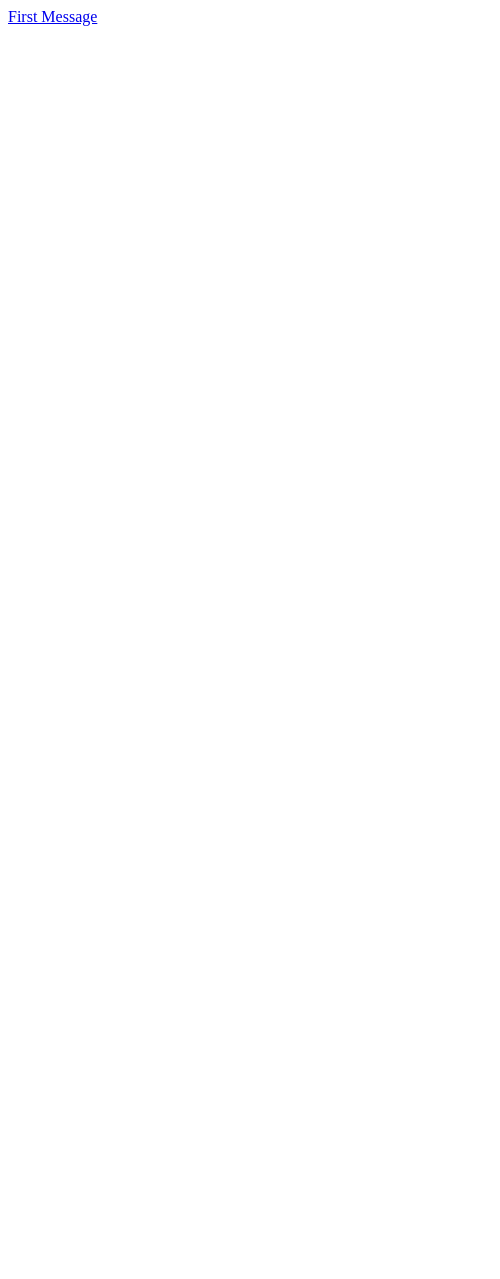
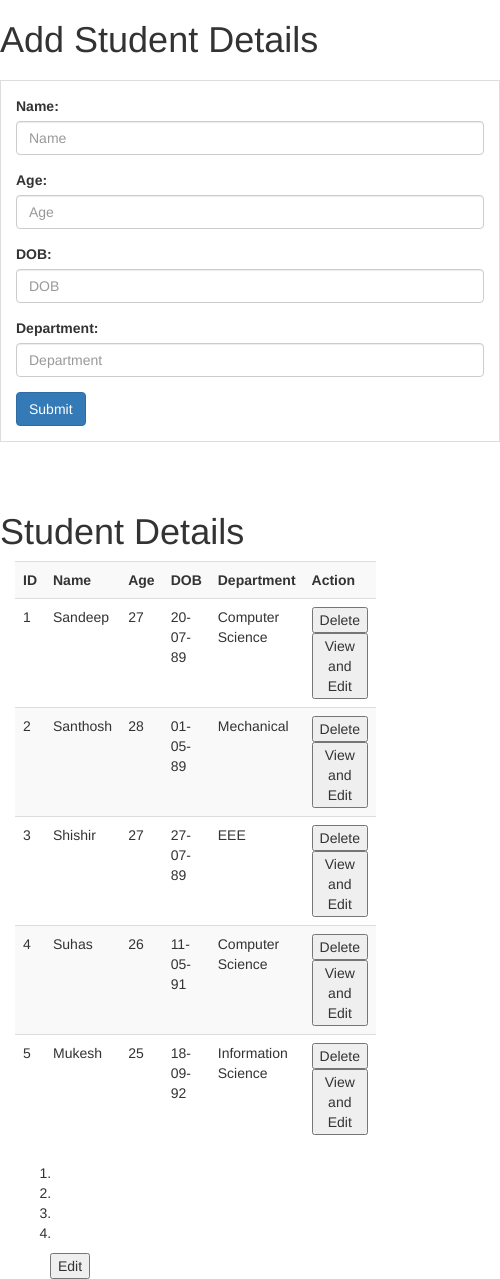
Before and after one commit to Mukesh04/BasicGit, a plain HTML site: page public/index.html in a window 390 px wide. Shown: the whole page, 500 px wide, since content can reach past the window. Before the commit the page ends 844 px from the top, so only its background shows below. Drawn offline with nearby package versions, Linux system fonts and the light colour scheme; some packages are replaced by stand-ins of ours.

Commit message:
added student app

```diff
--- /dev/null
+++ b/public/app.js
@@ -0,0 +1,75 @@
+var app = angular.module("myApp" , []);
+
+app.controller("myCtrl", myCtrl);
+
+//app.service("AppDataserviceSvc", Student );
+
+
+
+    function myCtrl($scope) {
+    $scope.errorMsg = "";
+    $scope.editMode = false;
+
+        var Student = function (name,age,dob,dept){
+            this.name = name;
+            this.age = age;
+            this.dob = dob;
+            this.dept = dept;
+        }
+
+    $scope.studentArray = [
+        {
+            "name" : "Sandeep",
+            age : 27,
+            dob : "20-07-89",
+            "dept": "Computer Science"
+        },
+        {
+            "name" : "Santhosh",
+            age : 28,
+            dob : "01-05-89",
+            "dept": "Mechanical"
+        },
+        {
+            "name" : "Shishir",
+            age : 27,
+            dob : "27-07-89",
+            "dept": "EEE"
+        },
+        {
+            "name" : "Suhas",
+            age : 26,
+            dob : "11-05-91",
+            "dept": "Computer Science"
+        },
+        {
+            "name" : "Mukesh",
+            age : 25,
+            dob : "18-09-92",
+            "dept": "Information Science"
+        }
+    ]
+
+    $scope.selectStudent = function(index){
+        $scope.selectedStudent = $scope.studentArray[index];
+    }
+
+    $scope.addItem = function () {
+        $scope.studentArray.push(new Student($scope.name,$scope.age,$scope.dob,$scope.dept));
+        $scope.name = "";
+        $scope.age = "";
+        $scope.dob = "";
+        $scope.dept = "";
+        $scope.errorMsg = "Student details Added Successfully";
+    }
+
+    $scope.removeItem = function (index) {
+        $scope.studentArray.splice(index,1);
+        $scope.errorMsg = "Student details  Removed Successfully";
+    }
+
+    $scope.triggerMode = function(){
+        $scope.editMode = !$scope.editMode;
+    }
+
+}
--- a/public/index.html
+++ b/public/index.html
@@ -2,14 +2,78 @@
 <html lang="en">
 <head>
     <meta charset="UTF-8">
-    <title>Title</title>
+    <title>Student details</title>
+    <link rel="stylesheet" href="https://maxcdn.bootstrapcdn.com/bootstrap/3.3.7/css/bootstrap.min.css" integrity="sha384-BVYiiSIFeK1dGmJRAkycuHAHRg32OmUcww7on3RYdg4Va+PmSTsz/K68vbdEjh4u" crossorigin="anonymous">
     <script src="https://ajax.googleapis.com/ajax/libs/angularjs/1.6.5/angular.min.js"></script>
-    <script src="https://cdnjs.cloudflare.com/ajax/libs/angular-ui-router/1.0.3/angular-ui-router.js"></script>
-    <script src="routing.js"></script>
+    <script src="app.js"></script>
 </head>
-<body ng-app="routing-app">
-   <a ui-sref="firstMessage">First Message</a>
-   <div ui-view>
-   </div>
+<body>
+<div class="container" ng-app="myApp" ng-controller="myCtrl" >
+    <div class="row" style="margin-top: 20px;">
+        <h1 style="width:500px; margin: 0 auto;">Add Student Details</h1>
+        <div style="width:500px; margin: 0 auto; margin-top: 20px; border: 1px solid #ddd; padding: 15px;">
+            <form>
+                <div class="form-group">
+                    <label for="name">Name:</label>
+                    <input type="text" class="form-control" id="name" placeholder="Name" ng-model="name">
+                </div>
+                <div class="form-group">
+                    <label for="age">Age:</label>
+                    <input type="number" class="form-control" id="age" placeholder="Age" ng-model="age">
+                </div>
+                <div class="form-group">
+                    <label for="dob">DOB:</label>
+                    <input type="text" class="form-control" id="dob" placeholder="DOB" ng-model="dob">
+                </div>
+                <div class="form-group">
+                    <label for="dept">Department:</label>
+                    <input type="text" class="form-control" id="dept" placeholder="Department" ng-model="dept">
+                </div>
+                <button ng-click="addItem()" class="btn btn-primary">Submit</button>
+                <!--<button ng-show="editMode" ng-click="updateItem()" class="btn btn-primary">Update Student</button> -->
+                <!--<button ng-click="viewItem()" class="btn btn-primary">View</button> <br/> -->
+                <div>{{errorMsg}}</div>
+            </form>
+        </div>
+       </div>
+
+    <div class="row" style="margin-top: 50px;">
+        <h1 style="width:500px; margin-bottom: 10px;">Student Details</h1>
+        <div class="col-md-8">
+         <table class="table table-striped">
+             <tr>
+                 <th>ID</th>
+                 <th>Name</th>
+                 <th>Age</th>
+                 <th>DOB</th>
+                 <th>Department</th>
+                 <th>Action</th>
+             </tr>
+             <tr ng-repeat="student in studentArray" >
+                 <td>{{$index+1}}</td>
+                 <td>{{student.name}}</td>
+                 <td>{{student.age}}</td>
+                 <td>{{student.dob}}</td>
+                 <td>{{student.dept}}</td>
+                 <td><button ng-click="removeItem($index)">Delete</button>
+                     <button ng-click="selectStudent($index)">View and Edit</button></td>
+             </tr>
+         </table>
+        </div>
+
+        <div class="col-md-4">
+            <ol>
+                <li><span ng-hide="editMode">{{selectedStudent.name}}</span> <input type="text" ng-show="editMode" ng-model="selectedStudent.name"></li>
+                <li><span ng-hide="editMode">{{selectedStudent.age}}</span> <input type="number" ng-show="editMode" ng-model="selectedStudent.age"></li>
+                <li><span ng-hide="editMode">{{selectedStudent.dob}}</span> <input type="text"  ng-show="editMode" ng-model="selectedStudent.dob"></li>
+                <li><span ng-hide="editMode">{{selectedStudent.dept}}</span> <input type="text" ng-show="editMode"  ng-model="selectedStudent.dept"></li>
+            </ol>
+            <span style="padding-left: 35px;"><button ng-hide="editMode" ng-click="triggerMode()">Edit</button>
+                    <button ng-show="editMode" ng-click="triggerMode()">Save</button></span>
+        </div>
+
+    </div>
+
+</div>
 </body>
 </html>
--- a/public/routing.js
+++ /dev/null
@@ -1,8 +0,0 @@
-var app = angular.module('routing-app', ['ui.router']);
-
-app.config(['$stateProvider', function ($stateProvider) {
-    $stateProvider.state('firstMessage', {
-        url:'/first-msg',
-        template: '<strong>This is my first Message</strong>'
-    })
-}]);
--- a/webserver/formexpress.js
+++ b/webserver/formexpress.js
@@ -1,8 +1,8 @@
 var express = require('express');
 var app = express();
 
-console.log(__dirname + '/../../student')
-app.use('/',express.static(__dirname + '/../../student'));
+console.log(__dirname + '/../../contact-list')
+app.use('/',express.static(__dirname + '/../../contact-list'));
 app.get('/process_get', function(req, res){
     response = {
         first_name:req.query.first_name,
```
